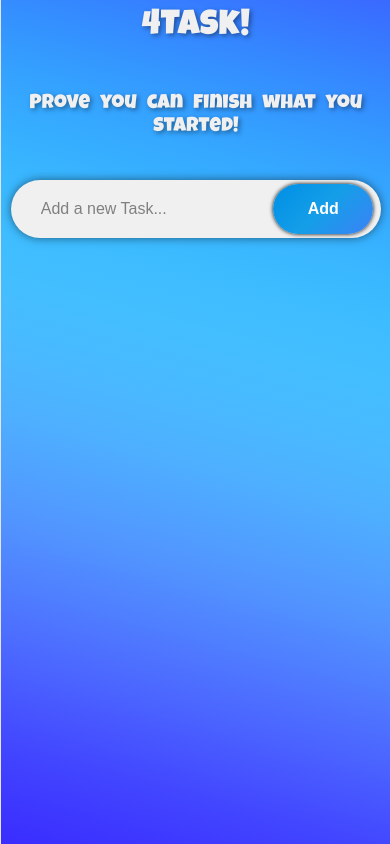
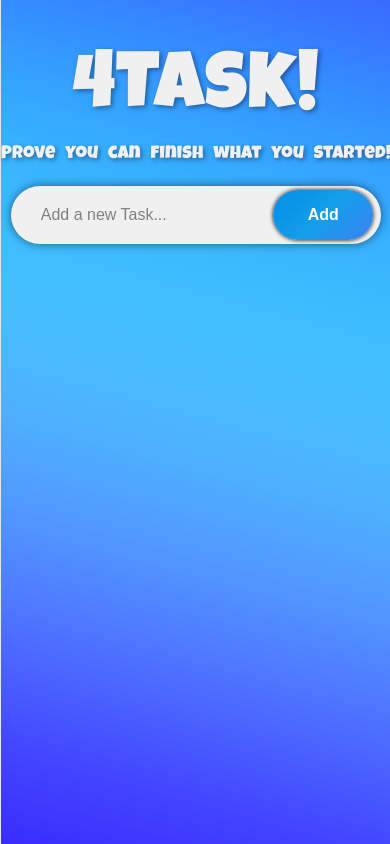
Before and after one commit to rubengitdev/4task, a React (Vite) app: page / in a window 390 px wide. Built offline with nearby package versions, Linux system fonts and the light colour scheme.

Commit message:
Bugfix: Add media queries for tablet and mobile phone for responsiveness

```diff
--- a/src/App.css
+++ b/src/App.css
@@ -91,9 +91,25 @@
     z-index: 1;
 }
 
-@media (max-width: 800px) {
+@media (max-width: 992px) {
     .heading {
-        margin: 15px 0;
-        font-size: 35px;
+        margin-bottom: 20px;
+        font-size: 80px;
+    }
+
+    .subheading {
+        margin: 20px 0;
+        font-size: 18px;
     }
 }
+
+@media (max-width: 576) {
+    .heading {
+        font-size: 36px;
+    }
+
+    .subheading {
+        margin: 15px 0;
+        font-size: 16px;
+    }
+}
```
